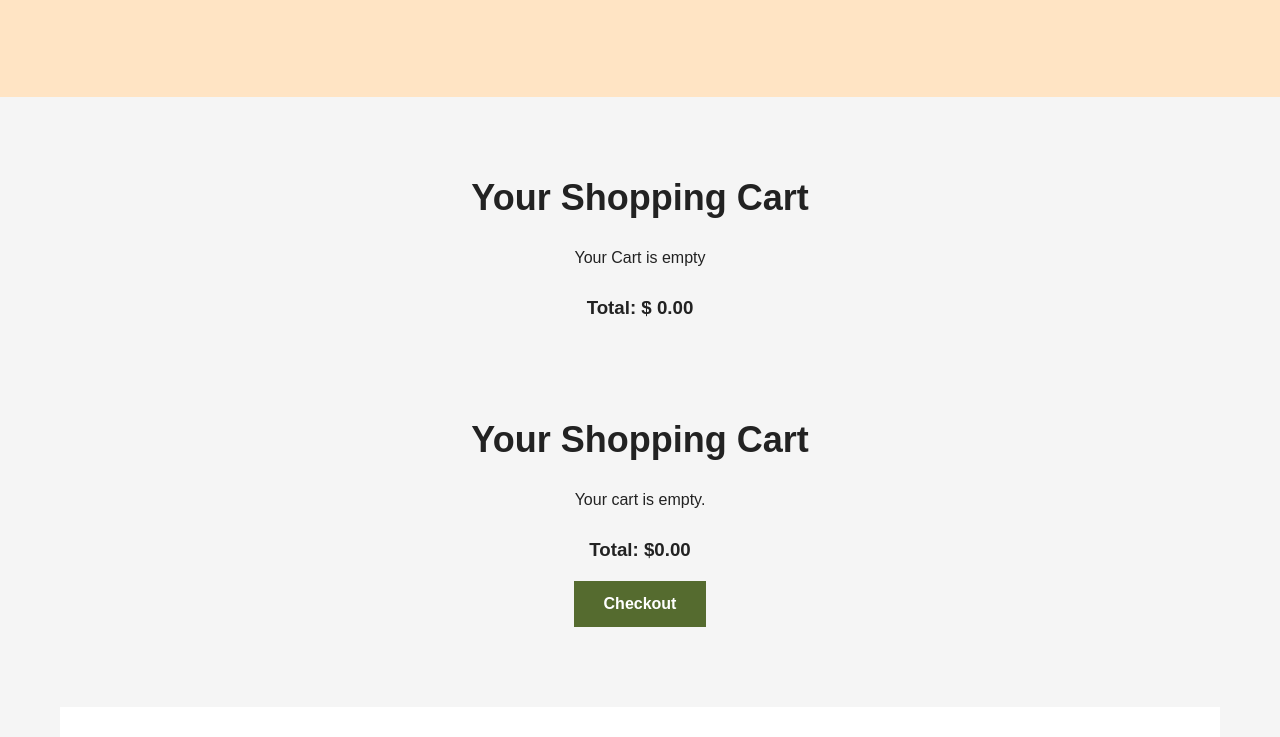
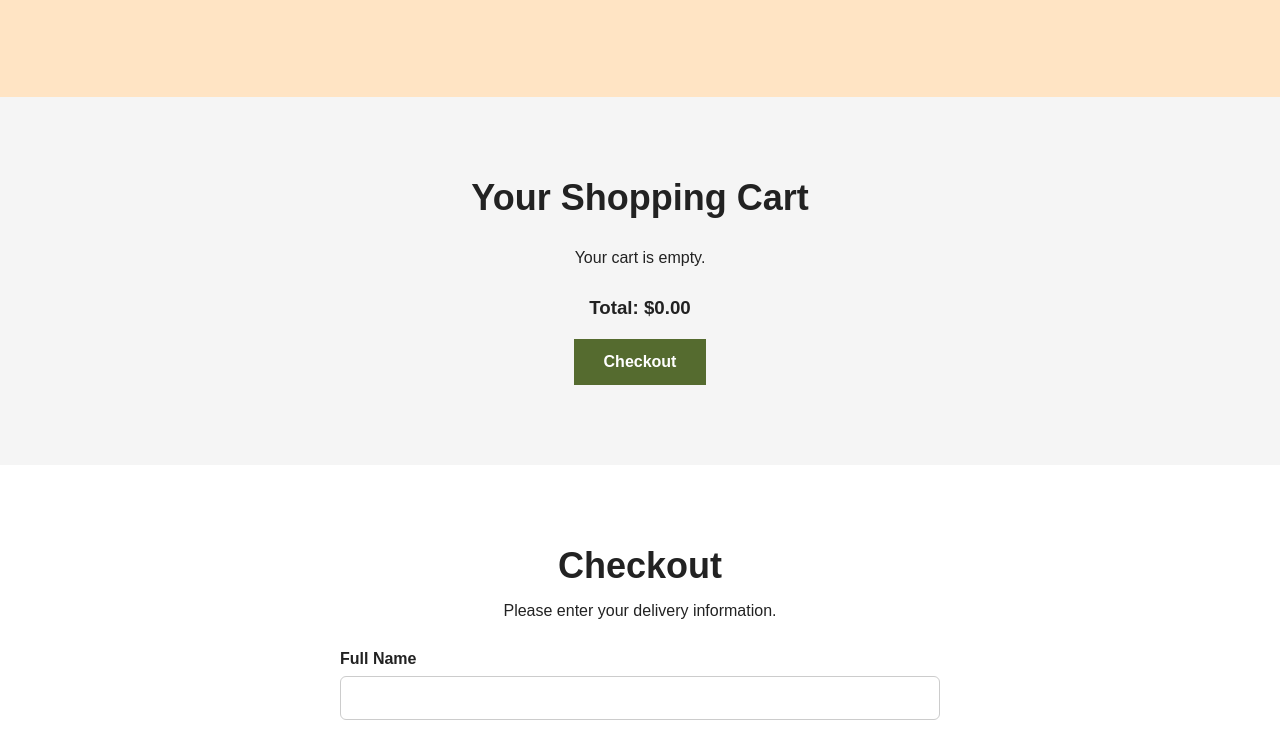
Before and after one commit to vinkachi/Carib-Afri-vibes, a plain HTML site: page index.html in a window 1280 px wide. Shown: the part 2107-2844 px from the top of the page. Drawn offline with Linux system fonts and the light colour scheme; files whose address does not match are found by name.

Commit message:
Fix HTML formatting and structure

```diff
--- a/index.html
+++ b/index.html
@@ -181,17 +181,9 @@
 
     </section>
 
-    <section class="cart-section" id="cart-section">
 
-        <h2>Your Shopping Cart</h2>
-
-        <div id="cart-items"><p>Your Cart is empty</p></div>
-
-        <div class="cart-total">
-            <h3>Total: $ <span id="cart-total">0.00</span></h3>
-        </div>
-
-        <section class="cart-section" id="cart-section">
+    <!-- Shopping Cart -->
+<section class="cart-section" id="cart-section">
 
     <h2>Your Shopping Cart</h2>
 
```
